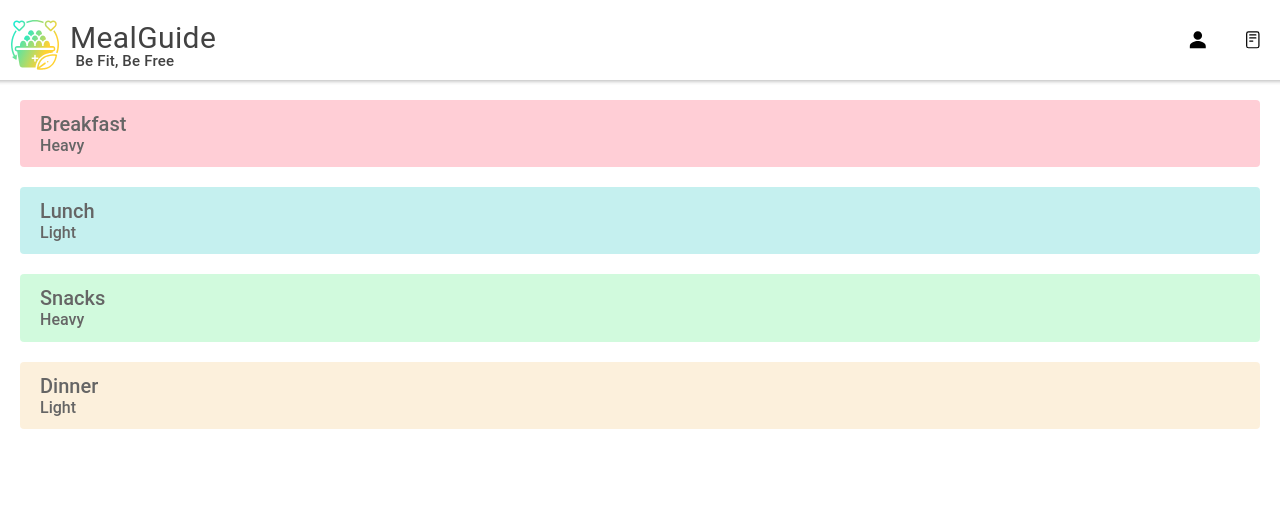
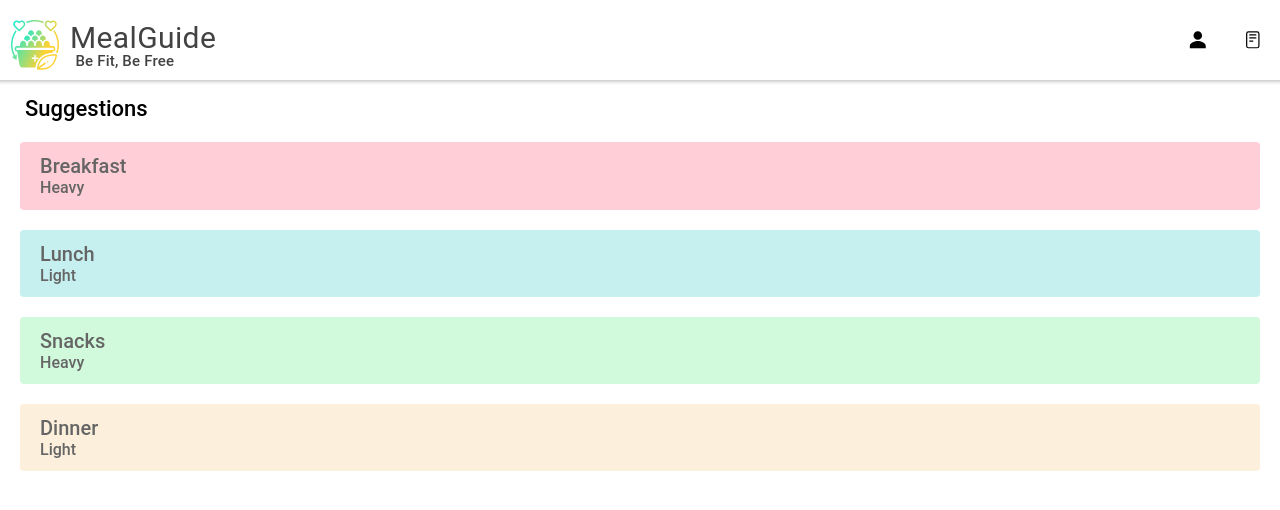
Before and after one commit to MLH-Fellowship/MealGuide, a React (Create React App) app in the folder mealguide-frontend/: page /suggestions in a window 1280 px wide. Shown: the top 510 px of the page. Built offline with nearby package versions, Linux system fonts and the light colour scheme; a web font is replaced by a local one.

Commit message:
added Suggestions Title on page

```diff
--- a/mealguide-frontend/src/pages/Suggestions.jsx
+++ b/mealguide-frontend/src/pages/Suggestions.jsx
@@ -12,10 +12,11 @@ const Suggestions = () => {
             <IonContent fullscreen>
                 <LargeNavbar />
                 {/* <Accordion> */}
-                    <AccordionCard title='Breakfast' subtitle='Heavy' colour='pastelpink' body='This is the body'/>
-                    <AccordionCard title='Lunch' subtitle='Light' colour='pastelblue' body='This is the body'/>
-                    <AccordionCard title='Snacks' subtitle='Heavy' colour='pastelgreen' body='This is the body'/>
-                    <AccordionCard title='Dinner' subtitle='Light' colour='pastelyellow' body='This is the body'/>
+                <h3 style={{marginLeft:'25px'}}>Suggestions</h3>
+                <AccordionCard title='Breakfast' subtitle='Heavy' colour='pastelpink' body='This is the body' />
+                <AccordionCard title='Lunch' subtitle='Light' colour='pastelblue' body='This is the body' />
+                <AccordionCard title='Snacks' subtitle='Heavy' colour='pastelgreen' body='This is the body' />
+                <AccordionCard title='Dinner' subtitle='Light' colour='pastelyellow' body='This is the body' />
                 {/* </Accordion> */}
             </IonContent>
         </IonPage>
```
